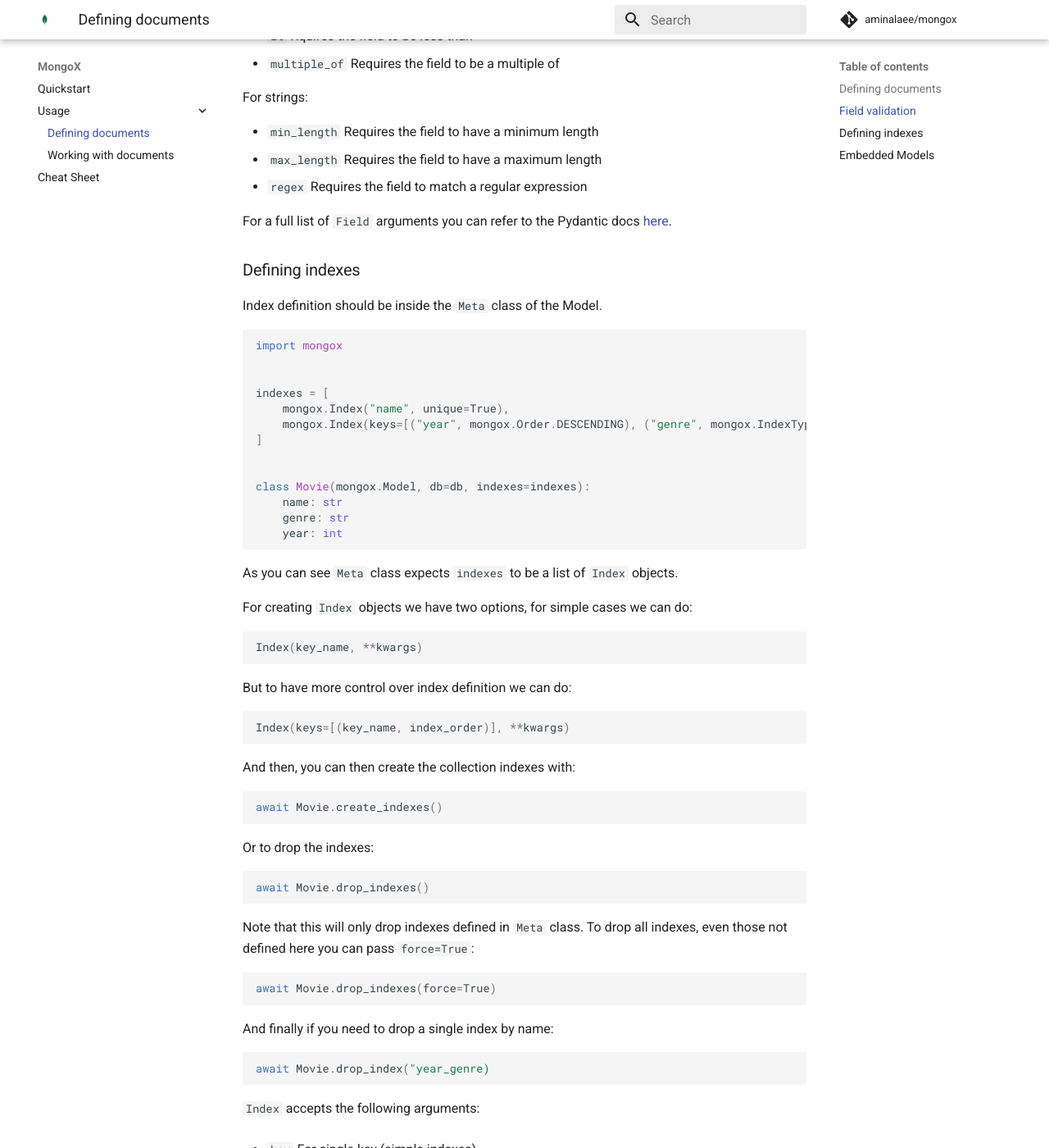
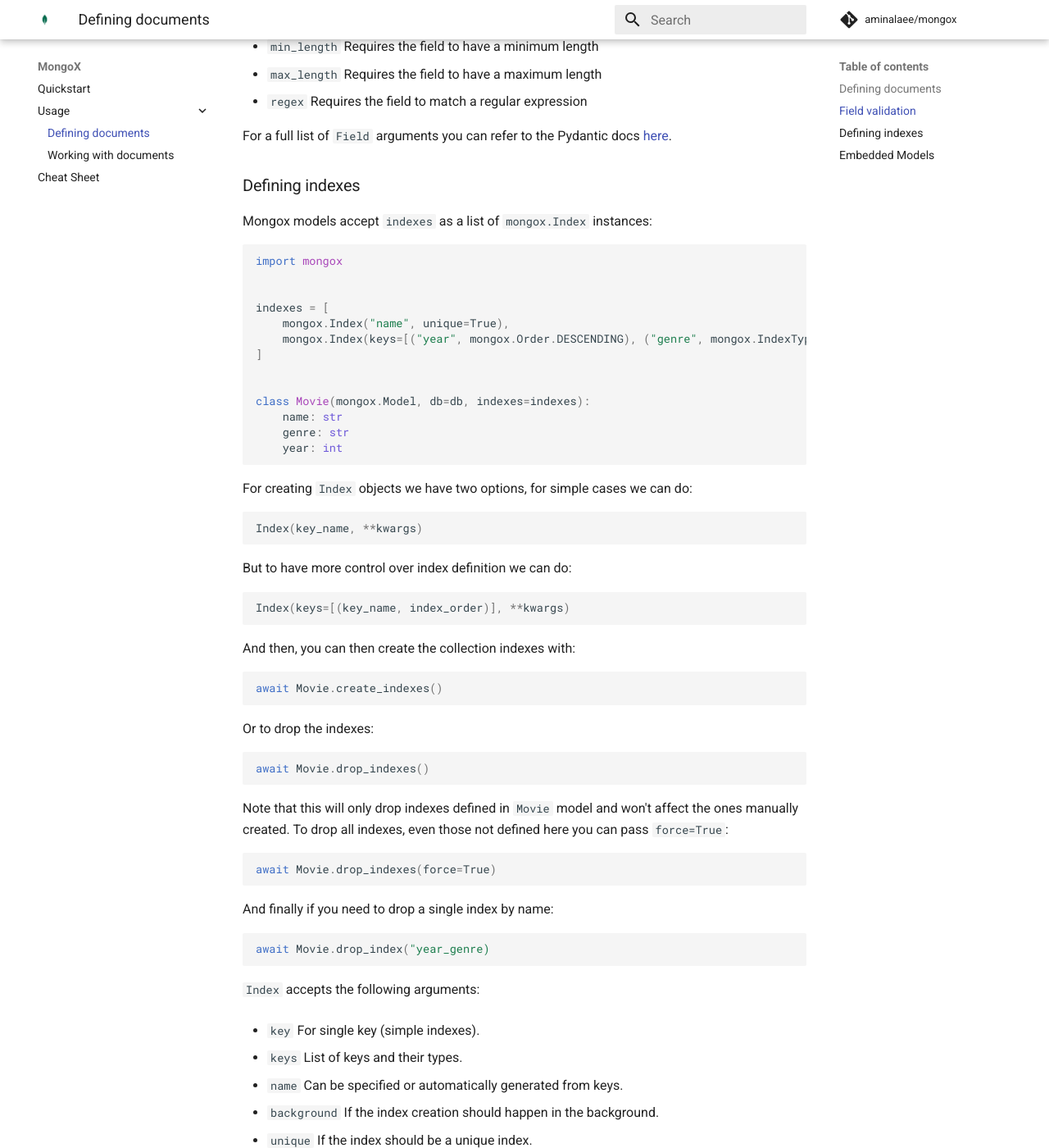
Before and after one commit to aminalaee/mongox, an MkDocs documentation site: the page built from docs/defining_documents.md, in a window 1280 px wide and 1400 px high, scrolled down 1851 px. Shown: the whole window at 82% size. Built offline with MkDocs 1.6.1 and Material for MkDocs 9.7.7, drawn with Linux system fonts in a browser that asks for light colours; comment, search, counter and statistics services are not loaded; some of the changed text lies outside the part shown.

Commit message:
Remove Meta class docs (#41)

````diff
--- a/docs/defining_documents.md
+++ b/docs/defining_documents.md
@@ -37,9 +37,6 @@
 is both a mongox `Model` and also a pydantic `BaseModel`.
 
 Now we have a `Movie` collection with attributes `name` and `year`.
-
-!!! note
-    The `Meta` class is required since we need to know which collection this belongs to.
 
 ### Field validation
 
@@ -96,7 +93,7 @@
 
 ### Defining indexes
 
-Index definition should be inside the `Meta` class of the Model.
+Mongox models accept `indexes` as a list of `mongox.Index` instances:
 
 ```python
 import mongox
@@ -113,8 +110,6 @@
     genre: str
     year: int
 ```
-
-As you can see `Meta` class expects `indexes` to be a list of `Index` objects.
 
 For creating `Index` objects we have two options, for simple cases we can do:
 
@@ -140,7 +135,8 @@
 await Movie.drop_indexes()
 ```
 
-Note that this will only drop indexes defined in `Meta` class.
+Note that this will only drop indexes defined in `Movie` model and
+won't affect the ones manually created.
 To drop all indexes, even those not defined here you can pass `force=True`:
 
 ```python
````
Also changed, not shown: README.md (+1 -11 lines), docs/cheat_sheet.md (+5 -5 lines), docs/index.md (+1 -11 lines), docs/queriying_documents.md (+0 -5 lines).
